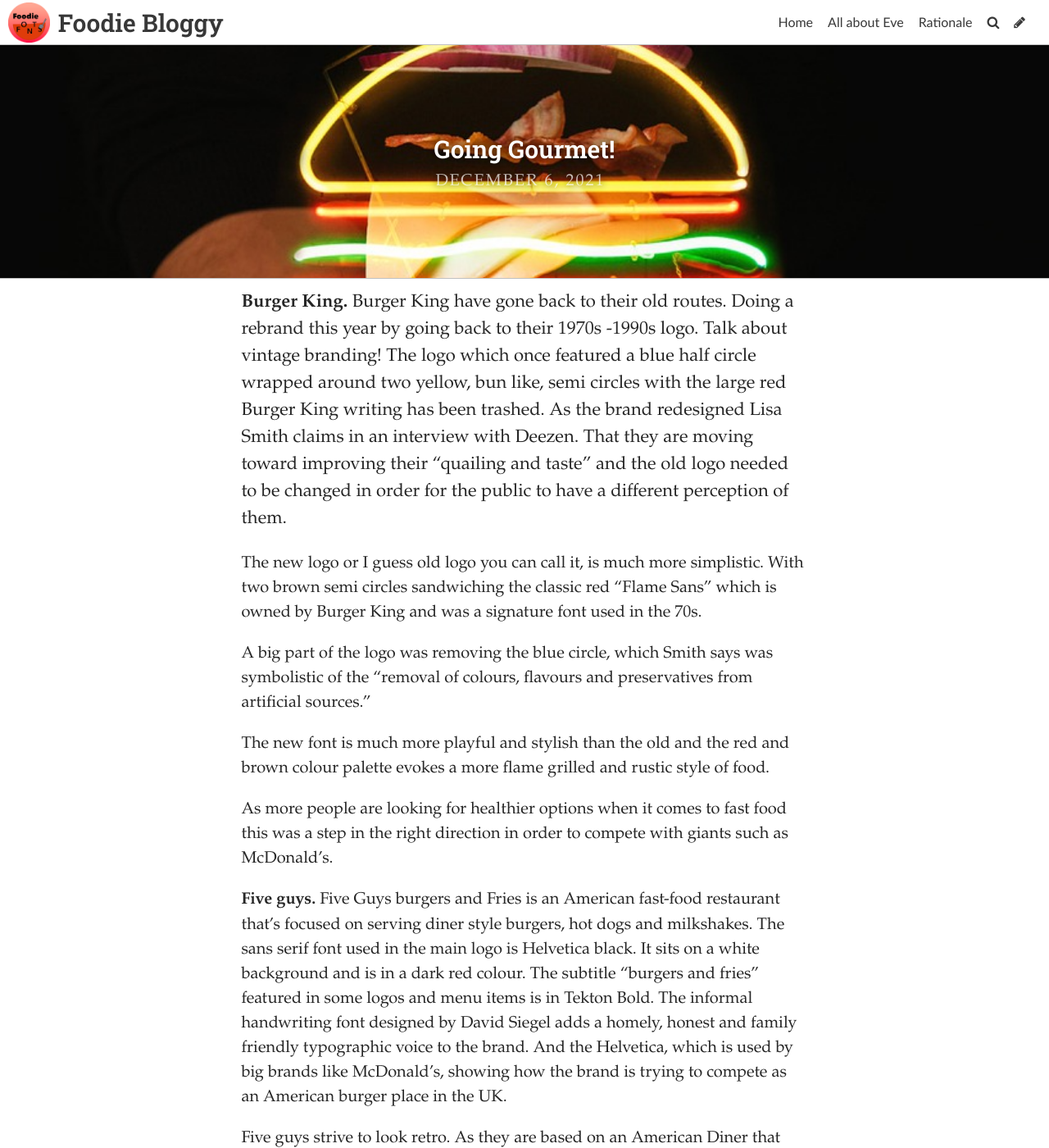
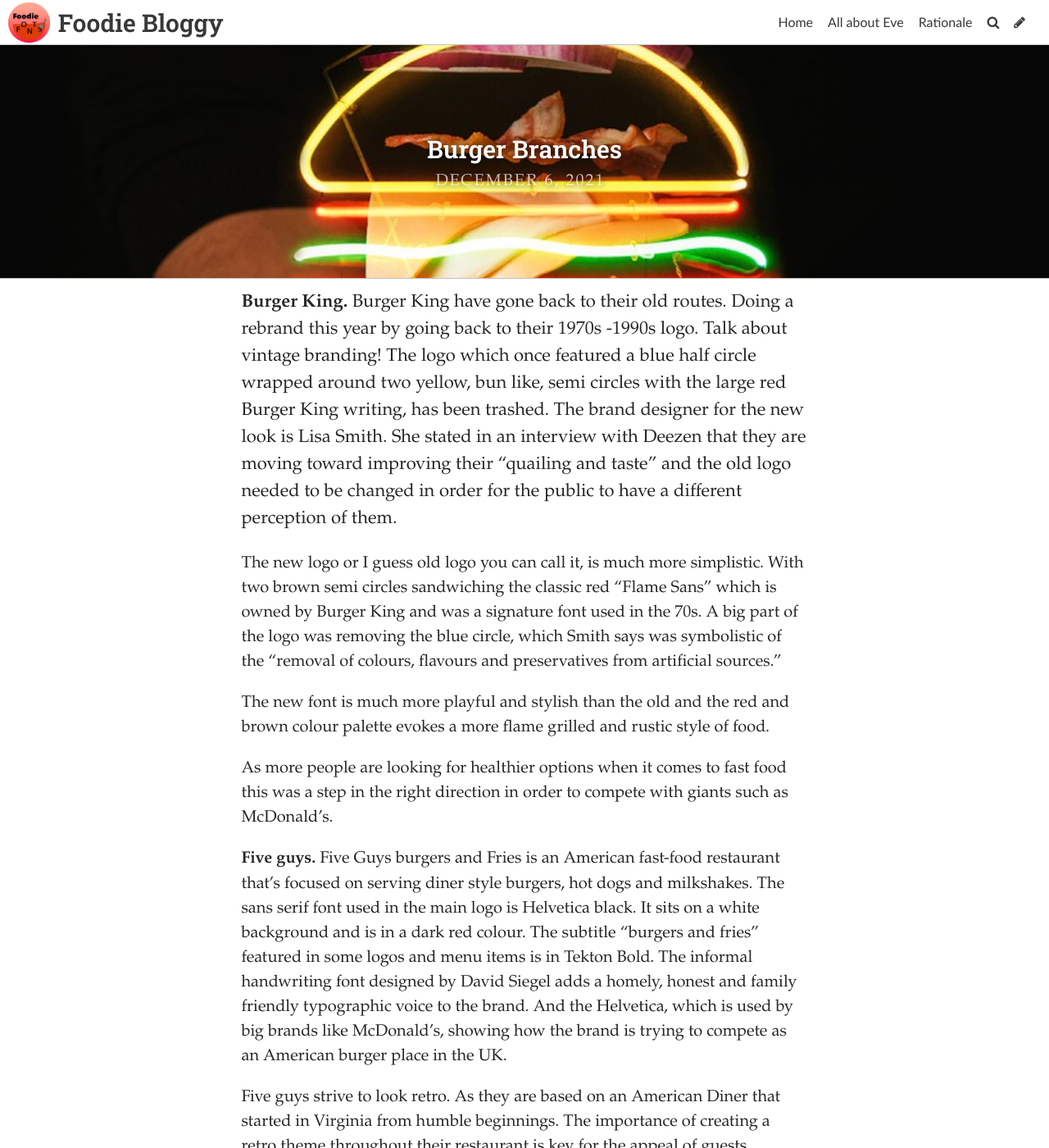
Before and after one commit to eve022/typoggy, a Jekyll site: the page built from _posts/2021-12-06-going-gourmet.md, in a window 1280 px wide and 1400 px high. Shown: the whole window at 82% size. Built offline with Jekyll 4.4.1, drawn with Linux system fonts in a browser that asks for light colours; some web fonts are replaced; some of the changed text lies outside the part shown.

Commit message:
Update Post “2021-12-06-going-gourmet”

```diff
--- a/_posts/2021-12-06-going-gourmet.md
+++ b/_posts/2021-12-06-going-gourmet.md
@@ -1,16 +1,14 @@
 ---
 layout: post
-title: Going Gourmet!
+title: Burger Branches
 date: 2021-12-06T15:00:24.123Z
 image: ../uploads/burger-5712704_1280.jpg
 title_color: "#ffffff"
 comments: false
 ---
-**Burger King.** Burger King have gone back to their old routes. Doing a rebrand this year by going back to their 1970s -1990s logo. Talk about vintage branding! The logo which once featured a blue half circle wrapped around two yellow, bun like, semi circles with the large red Burger King writing has been trashed. As the brand redesigned Lisa Smith claims in an interview with Deezen. That they are moving toward improving their “quailing and taste” and the old logo needed to be changed in order for the public to have a different perception of them.
+**Burger King.** Burger King have gone back to their old routes. Doing a rebrand this year by going back to their 1970s -1990s logo. Talk about vintage branding! The logo which once featured a blue half circle wrapped around two yellow, bun like, semi circles with the large red Burger King writing, has been trashed. The brand designer for the new look is Lisa Smith. She stated in an interview with Deezen that they are moving toward improving their “quailing and taste” and the old logo needed to be changed in order for the public to have a different perception of them.
 
-The new logo or I guess old logo you can call it, is much more simplistic. With two brown semi circles sandwiching the classic red “Flame Sans” which is owned by Burger King and was a signature font used in the 70s.
-
-A big part of the logo was removing the blue circle, which Smith says was symbolistic of the “removal of colours, flavours and preservatives from artificial sources.”
+The new logo or I guess old logo you can call it, is much more simplistic. With two brown semi circles sandwiching the classic red “Flame Sans” which is owned by Burger King and was a signature font used in the 70s. A big part of the logo was removing the blue circle, which Smith says was symbolistic of the “removal of colours, flavours and preservatives from artificial sources.”
 
 The new font is much more playful and stylish than the old and the red and brown colour palette evokes a more flame grilled and rustic style of food.
 
@@ -20,4 +18,4 @@
 
 Five guys strive to look retro. As they are based on an American Diner that started in Virginia from humble beginnings. The importance of creating a retro theme throughout their restaurant is key for the appeal of guests. Customers may go to take pictures and pose in front of the red and white checker wall which is a staple of their restaurants.
 
-As for the typography of the logo, the weight is high and the contrast is low, as the red stands out on the plain background with no interruptions or background noise.
+As for the typography of the logo, the weight is high and the contrast is low, as the red stands out on the plain background with no interruptions or background noise. The colour combinations
```
